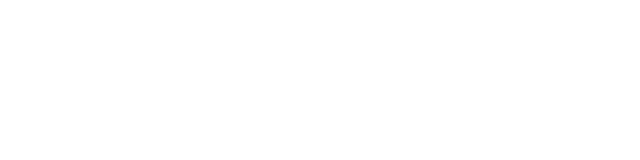
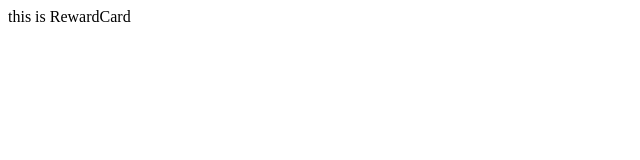
Before and after one commit to scyprodigy/vite, a Vue app: page /RewardCard in a window 1280 px wide. Before the commit this address had no page. Shown: the top 160 px of the page, without its empty margins (0-640 px from the left). Built offline with nearby package versions, Linux system fonts and the light colour scheme.

Commit message:
新增集點頁面

```diff
--- a/src/router/index.js
+++ b/src/router/index.js
@@ -1,6 +1,7 @@
 import { createRouter, createWebHistory } from "vue-router";
 import Phantasia from "../views/Phantasia.vue";
 import About from "../views/About.vue";
+import RewardCard from "../views/RewardCard.vue";
 
 const router = createRouter({
   history: createWebHistory(import.meta.env.BASE_URL),
@@ -16,6 +17,12 @@
       component: About,
     },
 
+    {
+      path: "/RewardCard",
+      name: "RewardCard",
+      component: RewardCard,
+    },
+
     // {
     //   path: "/about",
     //   name: "about",
--- /dev/null
+++ b/src/views/RewardCard.vue
@@ -0,0 +1,3 @@
+<template>
+  <div>this is RewardCard</div>
+</template>
```
